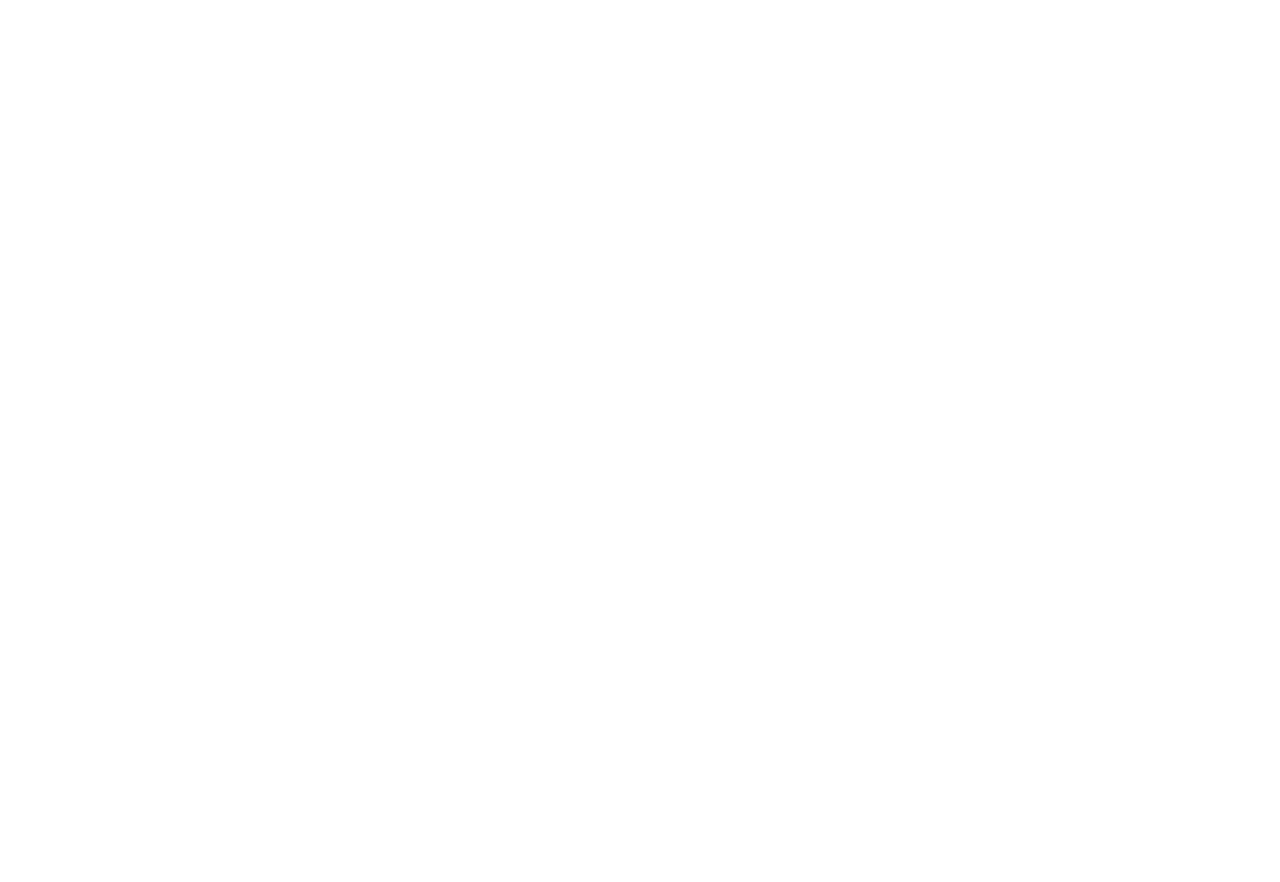
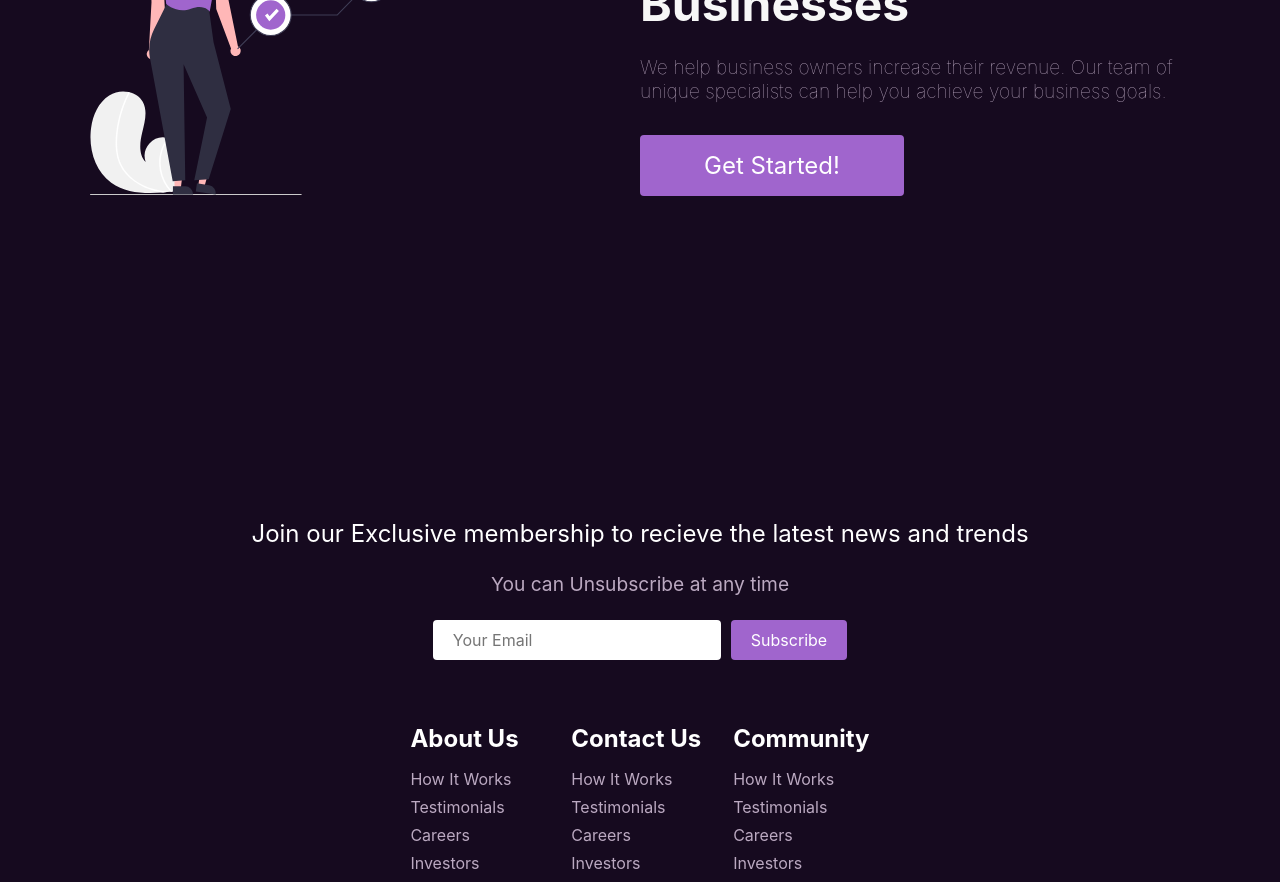
Before and after one commit to coreymunn3/marketing-site-nextjs, a Next.js app: page / in a window 1280 px wide. Shown: the part 1900-2782 px from the top of the page. Before the commit the page ends 830 px from the top, so only its background shows below. Built offline with nearby package versions, Linux system fonts and the light colour scheme.

Commit message:
Added Footer with FooterData and supporting components.

```diff
--- /dev/null
+++ b/components/Footer/Footer.elements.js
@@ -0,0 +1,126 @@
+import styled from 'styled-components';
+import { Button } from '../../styles/globals';
+
+export const FooterContainer = styled.div`
+  background-color: ${(props) => props.theme.colors.background};
+  padding: 4rem 0 2rem 0;
+  display: flex;
+  flex-direction: column;
+  justify-content: center;
+  align-items: center;
+`;
+
+export const FooterSubscription = styled.section`
+  display: flex;
+  flex-direction: column;
+  justify-content: center;
+  align-items: center;
+  text-align: center;
+  margin-bottom: 1.5rem;
+  padding: 1.5rem;
+  color: #fff;
+`;
+
+export const FooterSubHeading = styled.p`
+  margin-bottom: 1.5rem;
+  font-size: 1.5rem;
+`;
+
+export const FooterSubText = styled.p`
+  margin-bottom: 1.5rem;
+  font-size: 1.2rem;
+  color: ${(props) => props.theme.colors.offGray};
+`;
+
+export const Form = styled.form`
+  display: flex;
+  justify-content: center;
+  align-items: center;
+
+  @media ${(props) => props.theme.breakpoints.md} {
+    flex-direction: column;
+    width: 80%;
+  }
+`;
+
+export const FormInput = styled.input`
+  padding: 10px 20px;
+  border-radius: 4px;
+  margin-right: 10px;
+  outline: none;
+  border: none;
+  font-size: 1rem;
+
+  @media ${(props) => props.theme.breakpoints.md} {
+    margin: 0 0 16px 0;
+    width: 100%;
+  }
+`;
+
+export const FormSubmit = styled(Button)`
+  height: 100%;
+  font-size: 1rem;
+  padding: 10px 20px;
+`;
+
+export const FooterLinksContainer = styled.div`
+  width: 100%;
+  max-width: 1000px;
+  display: flex;
+  justify-content: center;
+  margin-bottom: 1.5rem;
+
+  @media ${(props) => props.theme.breakpoints.md} {
+    flex-direction: column;
+  }
+`;
+
+export const FooterLinks = styled.div`
+  display: flex;
+  flex-direction: column;
+  align-items: flex-start;
+  margin: 16px;
+  text-align: left;
+  color: #fff;
+
+  @media ${(props) => props.theme.breakpoints.md} {
+    align-items: center;
+    margin: 0;
+    padding: 0.5rem;
+    width: 100%100%;
+  }
+`;
+
+export const FooterLinkTitle = styled.h2`
+  margin-bottom: 1rem;
+`;
+
+export const FooterLink = styled.a`
+  color: ${(props) => props.theme.colors.offGray};
+  text-decoration: none;
+  margin-bottom: 0.5rem;
+  cursor: pointer;
+
+  &:hover {
+    color: ${(props) => props.theme.colors.primary};
+    transition: 0.3s ease-in-out;
+  }
+`;
+
+export const SocialIcons = styled.div`
+  display: flex;
+  width: 100%100%;
+`;
+
+export const SocialIconLink = styled.div`
+  padding: 0.5rem;
+  margin: 0 0.5rem;
+  font-size: 2rem;
+  cursor: pointer;
+  color: #fff;
+
+  &:hover {
+    color: ${(props) => props.theme.colors.primary};
+    transition: 0.3s ease-in-out;
+  }
+`;
--- /dev/null
+++ b/components/Footer/index.js
@@ -0,0 +1,60 @@
+import {
+  FooterContainer,
+  FooterSubscription,
+  FooterSubHeading,
+  FooterSubText,
+  Form,
+  FormInput,
+  FormSubmit,
+  FooterLinksContainer,
+  FooterLinks,
+  FooterLinkTitle,
+  FooterLink,
+  SocialIcons,
+  SocialIconLink,
+} from './Footer.elements';
+import { FaFacebook, FaTwitter, FaInstagram, FaGithub } from 'react-icons/fa';
+
+const Footer = ({ data }) => {
+  console.log(data);
+  return (
+    <FooterContainer>
+      <FooterSubscription>
+        <FooterSubHeading>
+          Join our Exclusive membership to recieve the latest news and trends
+        </FooterSubHeading>
+        <FooterSubText>You can Unsubscribe at any time</FooterSubText>
+        <Form>
+          <FormInput name='email' type='email' placeholder='Your Email' />
+          <FormSubmit primary>Subscribe</FormSubmit>
+        </Form>
+      </FooterSubscription>
+      <FooterLinksContainer>
+        {data.map((section) => (
+          <FooterLinks>
+            <FooterLinkTitle>{section.title}</FooterLinkTitle>
+            {section.links.map((link) => (
+              <FooterLink>{link}</FooterLink>
+            ))}
+          </FooterLinks>
+        ))}
+      </FooterLinksContainer>
+      <SocialIcons>
+        <SocialIconLink>
+          <FaFacebook />
+        </SocialIconLink>
+        <SocialIconLink>
+          <FaTwitter />
+        </SocialIconLink>
+        <SocialIconLink>
+          <FaInstagram />
+        </SocialIconLink>
+        <SocialIconLink>
+          <FaGithub />
+        </SocialIconLink>
+      </SocialIcons>
+    </FooterContainer>
+  );
+};
+
+export default Footer;
--- a/components/index.js
+++ b/components/index.js
@@ -1,2 +1,3 @@
 export { default as Navbar } from './Navbar';
 export { default as InfoSection } from './InfoSection';
+export { default as Footer } from './Footer';
--- a/data/index.js
+++ b/data/index.js
@@ -9,3 +9,60 @@
   src: '/images/business-goals.svg',
   alt: 'alt text',
 };
+
+export const homePageSection2 = {
+  lightBg: true,
+  imgStart: false,
+  topLine: 'Marketing Agency',
+  headline: 'Lead Generation Specialist for Online Businesses',
+  description:
+    'We help business owners increase their revenue. Our team of unique specialists can help you achieve your business goals.',
+  buttonLabel: 'Get Started!',
+  src: '/images/business-goals.svg',
+  alt: 'alt text',
+};
+
+export const homePageSection3 = {
+  lightBg: false,
+  imgStart: true,
+  topLine: 'Marketing Agency',
+  headline: 'Lead Generation Specialist for Online Businesses',
+  description:
+    'We help business owners increase their revenue. Our team of unique specialists can help you achieve your business goals.',
+  buttonLabel: 'Get Started!',
+  src: '/images/business-goals.svg',
+  alt: 'alt text',
+};
+
+export const footerData = [
+  {
+    title: 'About Us',
+    links: [
+      'How It Works',
+      'Testimonials',
+      'Careers',
+      'Investors',
+      'Terms of Service',
+    ],
+  },
+  {
+    title: 'Contact Us',
+    links: [
+      'How It Works',
+      'Testimonials',
+      'Careers',
+      'Investors',
+      'Terms of Service',
+    ],
+  },
+  {
+    title: 'Community',
+    links: [
+      'How It Works',
+      'Testimonials',
+      'Careers',
+      'Investors',
+      'Terms of Service',
+    ],
+  },
+];
--- a/pages/index.js
+++ b/pages/index.js
@@ -1,14 +1,23 @@
 import Head from 'next/head';
-import { homePageSection1 } from '../data';
+import {
+  homePageSection1,
+  homePageSection2,
+  homePageSection3,
+  footerData,
+} from '../data';
 
-import { Navbar, InfoSection } from '../components';
+import { Navbar, InfoSection, Footer } from '../components';
 
 const HomePage = (props) => {
-  const { homePageSection1 } = props;
+  const { homePageSection1, homePageSection2, homePageSection3, footerData } =
+    props;
   return (
     <div>
       <Navbar />
-      <InfoSection lightBg={false} imgStart={false} {...homePageSection1} />
+      <InfoSection {...homePageSection1} />
+      <InfoSection {...homePageSection2} />
+      <InfoSection {...homePageSection3} />
+      <Footer data={footerData} />
     </div>
   );
 };
@@ -18,7 +27,10 @@
 export function getStaticProps() {
   return {
     props: {
-      homePageSection1: homePageSection1,
+      homePageSection1,
+      homePageSection2,
+      homePageSection3,
+      footerData,
     },
   };
 }
```
